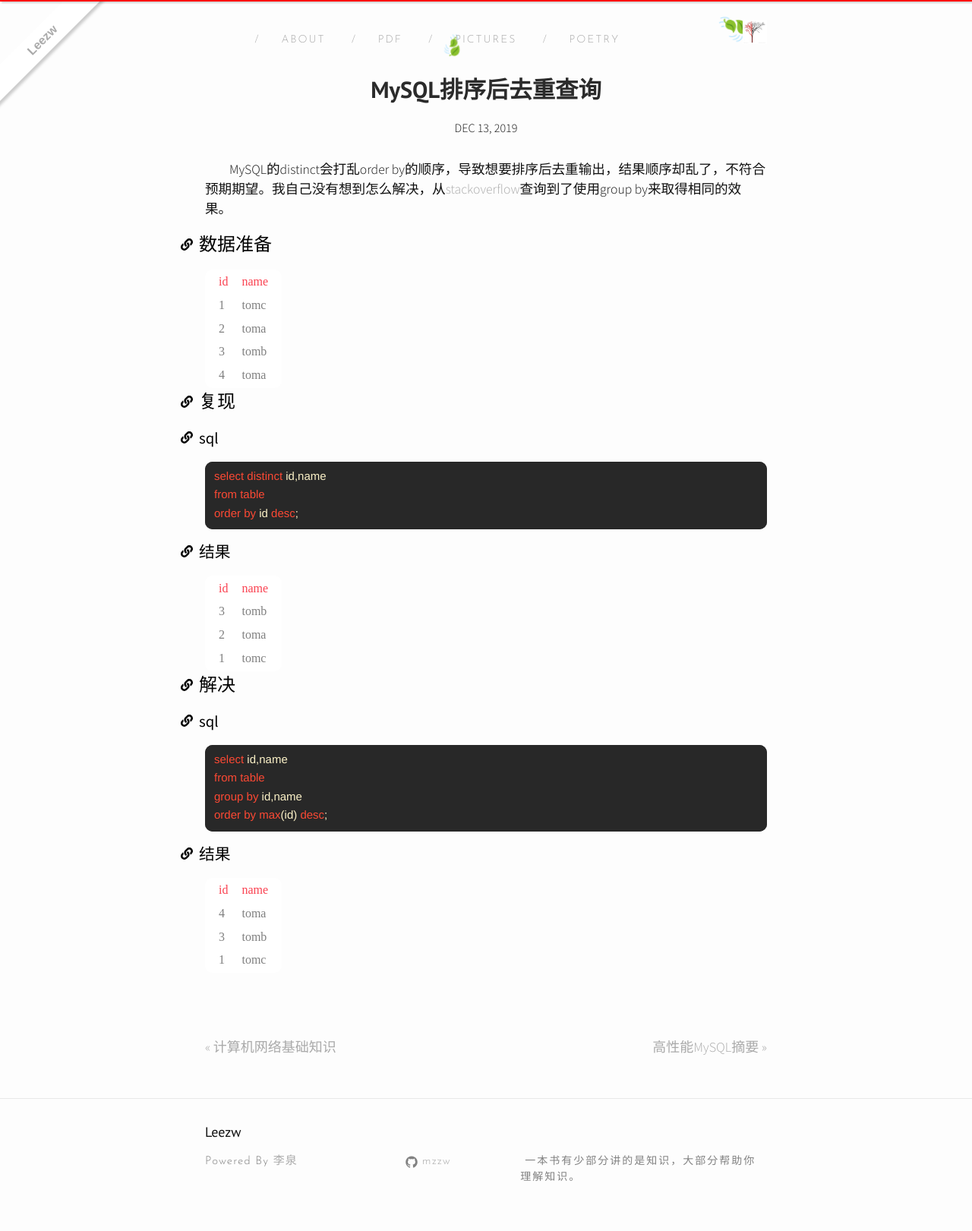
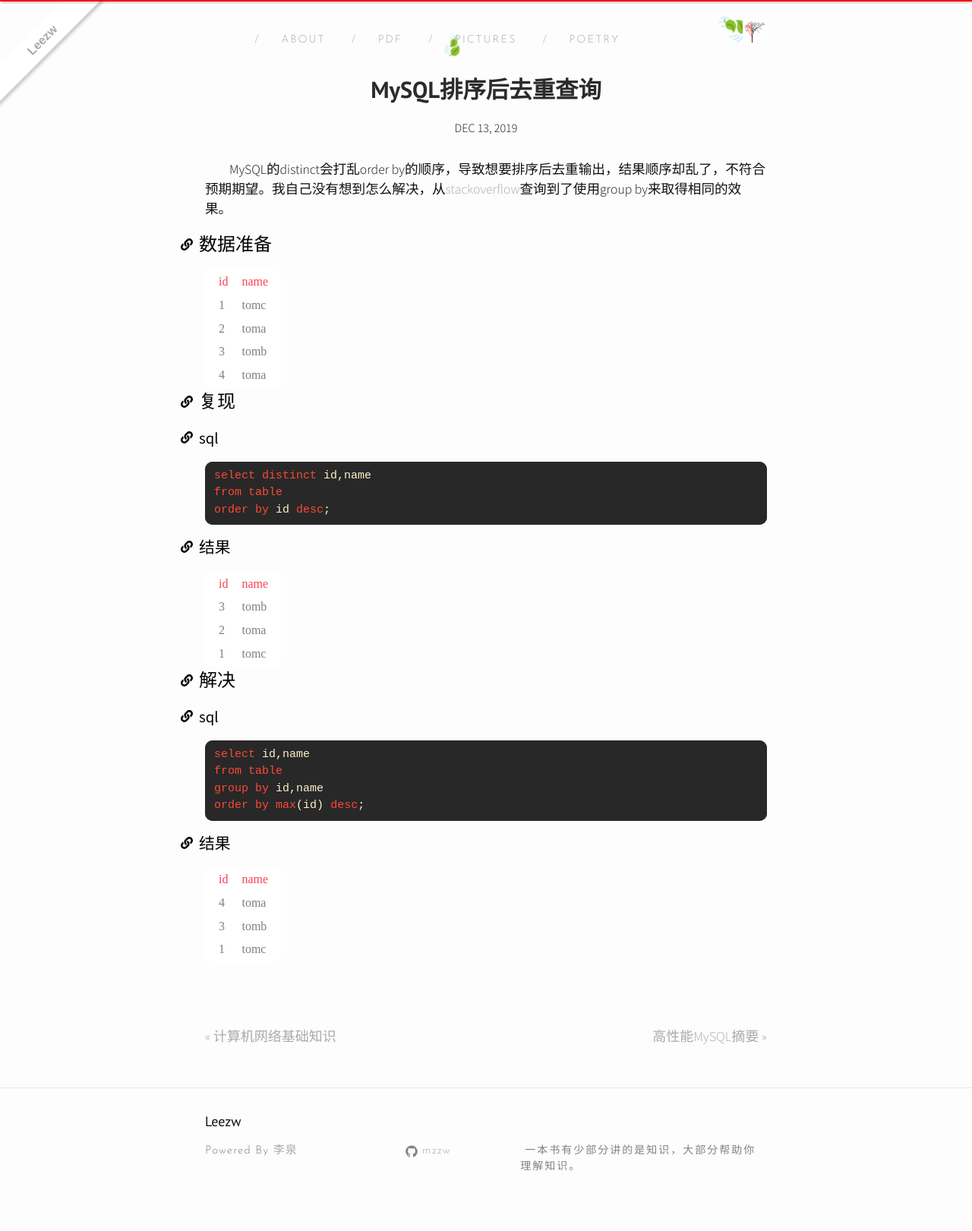
Before and after one commit to quantum-li/quantum-li.github.io, a Jekyll site: the page built from _posts/2019-12-13-mysql-distinct-sort-query.md, in a window 1280 px wide. Shown: the whole page at 76% size. Built offline with Jekyll 4.4.1, drawn with Linux system fonts in a browser that asks for light colours; nearby versions of some CDN libraries; comment, search, counter and statistics services are not loaded.

Commit message:
Update style.scss

```diff
--- a/css/style.scss
+++ b/css/style.scss
@@ -696,7 +696,7 @@ code {
 
 code {
     padding: 1px 5px;
-    font-family: Helvetica !important;
+  //  font-family: Helvetica !important;
 }
 
 pre {
```
